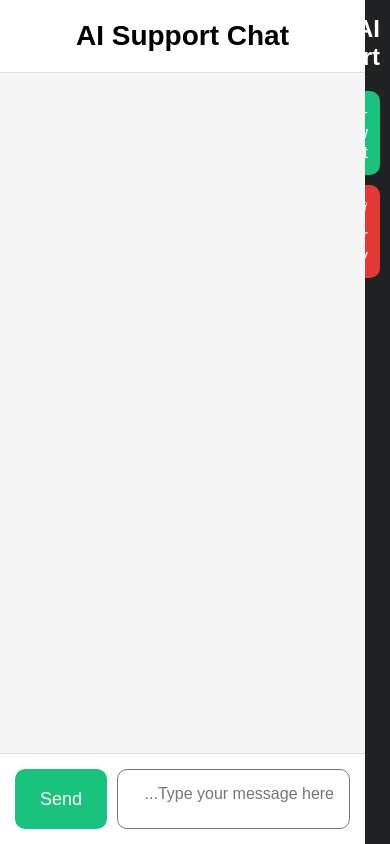
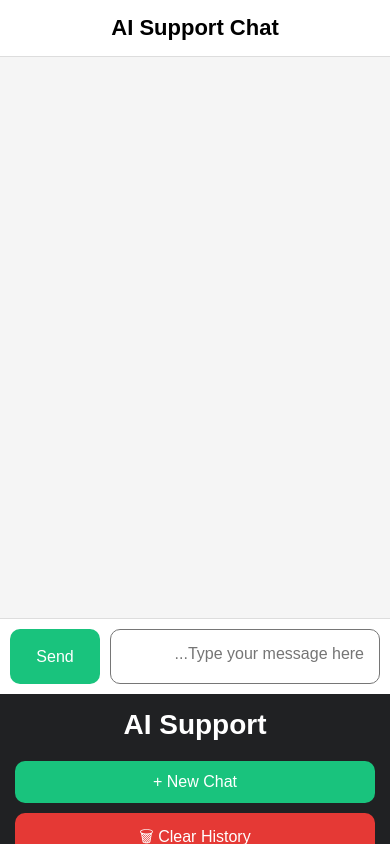
Before and after one commit to bayoumydeutsch313-eng/positive-chat-ai, a Flask app: page / in a window 390 px wide. Run offline with Flask 3, Linux system fonts and the light colour scheme.

Commit message:
Update index.html

```diff
--- a/templates/index.html
+++ b/templates/index.html
@@ -1,11 +1,14 @@
 <!DOCTYPE html>
 <html lang="ar">
 <head>
+
 <meta charset="UTF-8">
 <meta name="viewport" content="width=device-width, initial-scale=1.0">
+
 <title>AI Support Chat</title>
 
 <style>
+
 *{
 margin:0;
 padding:0;
@@ -18,332 +21,374 @@ display:flex;
 height:100vh;
 background:#f5f5f5;
 direction:rtl;
+overflow:hidden;
 }
 
-/* Sidebar */
+/* SIDEBAR */
+
 .sidebar{
+
 width:300px;
 background:#202123;
 color:white;
+
 padding:15px;
+
+display:flex;
+flex-direction:column;
+
 overflow-y:auto;
+
 }
 
 .logo{
-font-size:24px;
+
+font-size:28px;
 font-weight:bold;
+
+text-align:center;
+
 margin-bottom:20px;
-text-align:center;
+
 }
 
 .btn{
+
 width:100%;
+
 padding:12px;
+
 border:none;
+
 border-radius:10px;
-font-size:17px;
+
+margin-bottom:10px;
+
+font-size:16px;
+
 cursor:pointer;
-margin-bottom:10px;
+
 }
 
 .new-chat{
+
 background:#19c37d;
 color:white;
+
 }
 
 .clear-history{
+
 background:#e53935;
 color:white;
+
 }
 
 .chat-item{
+
 background:#343541;
+
 padding:12px;
+
 border-radius:10px;
+
 margin-bottom:10px;
+
+position:relative;
+
 cursor:pointer;
-transition:.3s;
-position:relative;
-}
 
-.chat-item:hover{
-background:#444654;
 }
 
 .delete-one{
+
 position:absolute;
+
 left:10px;
 top:10px;
-color:#ff7675;
+
 cursor:pointer;
-font-size:18px;
+
 }
 
-/* Main */
+/* MAIN */
+
 .main{
+
 flex:1;
+
 display:flex;
+
 flex-direction:column;
+
+height:100vh;
+
 }
 
 .header{
+
+background:white;
+
 padding:20px;
-font-size:28px;
+
+font-size:32px;
+
 font-weight:bold;
+
 text-align:center;
-background:white;
+
 border-bottom:1px solid #ddd;
+
 }
 
 .chat-box{
+
 flex:1;
+
+overflow-y:auto;
+
 padding:20px;
-overflow-y:auto;
+
 }
 
 .message{
+
+padding:15px;
+
+border-radius:15px;
+
+margin:10px 0;
+
 max-width:75%;
-padding:15px;
-margin:10px 0;
-border-radius:15px;
+
 line-height:1.7;
+
 white-space:pre-wrap;
+
 }
 
 .user{
-background:#d4f8d4;
+
+background:#d7f8d7;
+
 margin-right:auto;
+
 }
 
 .ai{
+
 background:white;
+
 border:1px solid #ddd;
+
 }
 
 .input-area{
+
+display:flex;
+
+gap:10px;
+
 padding:15px;
+
 background:white;
-display:flex;
-gap:10px;
+
 border-top:1px solid #ddd;
+
 }
 
 textarea{
+
 flex:1;
+
 height:60px;
+
 resize:none;
+
 padding:15px;
+
 font-size:16px;
+
 border-radius:10px;
+
 }
 
 .send{
+
 padding:15px 25px;
+
+border:none;
+
 background:#19c37d;
-border:none;
+
 color:white;
+
 font-size:18px;
+
 border-radius:10px;
+
 cursor:pointer;
-}
-</style>
-</head>
-<body>
 
-<div class="sidebar">
-<div class="logo">AI Support</div>
-
-<button class="btn new-chat" onclick="newChat()">+ New Chat</button>
-<button class="btn clear-history" onclick="clearHistory()">🗑 Clear History</button>
-
-<div id="history"></div>
-</div>
-
-<div class="main">
-
-<div class="header">AI Support Chat</div>
-
-<div class="chat-box" id="chatBox"></div>
-
-<div class="input-area">
-<textarea id="message" placeholder="Type your message here..."></textarea>
-<button class="send" onclick="sendMessage()">Send</button>
-</div>
-
-</div>
-
-<script>
-let chats = JSON.parse(localStorage.getItem("chats")) || [];
-let currentChat = null;
-
-/* حفظ */
-function saveChats(){
-localStorage.setItem("chats", JSON.stringify(chats));
-renderHistory();
 }
 
-/* محادثة جديدة */
-function newChat(){
-currentChat = {
-id: Date.now(),
-title:"New Chat",
-messages:[]
-};
 
-chats.unshift(currentChat);
-saveChats();
-renderMessages();
+/* MOBILE */
+
+@media(max-width:900px){
+
+body{
+
+flex-direction:column;
+
 }
 
-/* عرض السجل */
-function renderHistory(){
-const history = document.getElementById("history");
-history.innerHTML = "";
+.sidebar{
 
-chats.forEach(chat=>{
-history.innerHTML += `
-<div class="chat-item">
-<span onclick="loadChat(${chat.id})">${chat.title}</span>
-<span class="delete-one" onclick="deleteChat(${chat.id})">🗑</span>
-</div>
-`;
-});
+width:100%;
+
+height:170px;
+
+order:2;
+
 }
 
-/* فتح محادثة */
-function loadChat(id){
-currentChat = chats.find(c=>c.id===id);
-renderMessages();
+.main{
+
+order:1;
+
+height:calc(100vh - 170px);
+
 }
 
-/* عرض الرسائل */
-function renderMessages(){
-const box = document.getElementById("chatBox");
-box.innerHTML = "";
+.header{
 
-if(!currentChat) return;
+font-size:22px;
 
-currentChat.messages.forEach(msg=>{
-box.innerHTML += `
-<div class="message ${msg.type}">
-${msg.text}
-</div>
-`;
-});
+padding:15px;
 
-box.scrollTop = box.scrollHeight;
 }
 
-/* حذف محادثة واحدة */
-function deleteChat(id){
-chats = chats.filter(chat => chat.id !== id);
+.message{
 
-if(currentChat && currentChat.id === id){
-currentChat = null;
-document.getElementById("chatBox").innerHTML = "";
-}
+max-width:90%;
 
-saveChats();
-}
-
-/* حذف كل السجل */
-function clearHistory(){
-if(confirm("هل تريد حذف كل السجل؟")){
-chats = [];
-currentChat = null;
-localStorage.removeItem("chats");
-renderHistory();
-document.getElementById("chatBox").innerHTML = "";
-}
-}
-
-/* إرسال */
-async function sendMessage(){
-
-const input = document.getElementById("message");
-const text = input.value.trim();
-
-if(text=="") return;
-
-if(!currentChat) newChat();
-
-currentChat.messages.push({
-type:"user",
-text:text
-});
-
-if(currentChat.messages.length === 1){
-currentChat.title = text.substring(0,25);
-}
-
-renderMessages();
-saveChats();
-
-input.value="";
-
-/* رسالة انتظار */
-currentChat.messages.push({
-type:"ai",
-text:"Typing....."
-});
-
-renderMessages();
-
-try{
-
-const response = await fetch("/chat", {
-method:"POST",
-headers:{
-"Content-Type":"application/json"
-},
-body: JSON.stringify({
-message:text
-})
-});
-
-const data = await response.json();
-
-/* إزالة الانتظار */
-currentChat.messages.pop();
-
-/* الرد الحقيقي من الذكاء الاصطناعي */
-currentChat.messages.push({
-type:"ai",
-text:data.reply
-});
-
-renderMessages();
-saveChats();
-
-}catch(error){
-
-currentChat.messages.pop();
-
-currentChat.messages.push({
-type:"ai",
-text:"تعذر الاتصال بالسيرفر. تأكد أن Flask يعمل."
-});
-
-renderMessages();
 }
 
 }
 
-/* Enter للإرسال */
-document.getElementById("message").addEventListener("keydown", function(e){
-if(e.key === "Enter" && !e.shiftKey){
-e.preventDefault();
-sendMessage();
+
+@media(max-width:600px){
+
+.input-area{
+
+padding:10px;
+
 }
-});
 
-renderHistory();
+.send{
 
-if(chats.length > 0){
-currentChat = chats[0];
-renderMessages();
+width:90px;
+
+font-size:16px;
+
 }
+
+textarea{
+
+height:55px;
+
+}
+
+.sidebar{
+
+height:150px;
+
+}
+
+.main{
+
+height:calc(100vh - 150px);
+
+}
+
+}
+
+</style>
+
+</head>
+
+<body>
+
+
+<div class="sidebar">
+
+<div class="logo">
+
+AI Support
+
+</div>
+
+
+<button class="btn new-chat" onclick="newChat()">
+
+New Chat +
+
+</button>
+
+
+<button class="btn clear-history" onclick="clearHistory()">
+
+Clear History 🗑
+
+</button>
+
+
+<div id="history"></div>
+
+</div>
+
+
+<div class="main">
+
+
+<div class="header">
+
+AI Support Chat
+
+</div>
+
+
+<div class="chat-box" id="chatBox"></div>
+
+
+<div class="input-area">
+
+<textarea
+id="message"
+placeholder="Type your message here..."
+></textarea>
+
+
+<button class="send"
+onclick="sendMessage()">
+
+Send
+
+</button>
+
+</div>
+
+
+</div>
+
+
+<script>
+
+/* حط الجافاسكريبت القديم بتاعك هنا بدون تغيير */
+
 </script>
 
+
 </body>
+
 </html>
```
